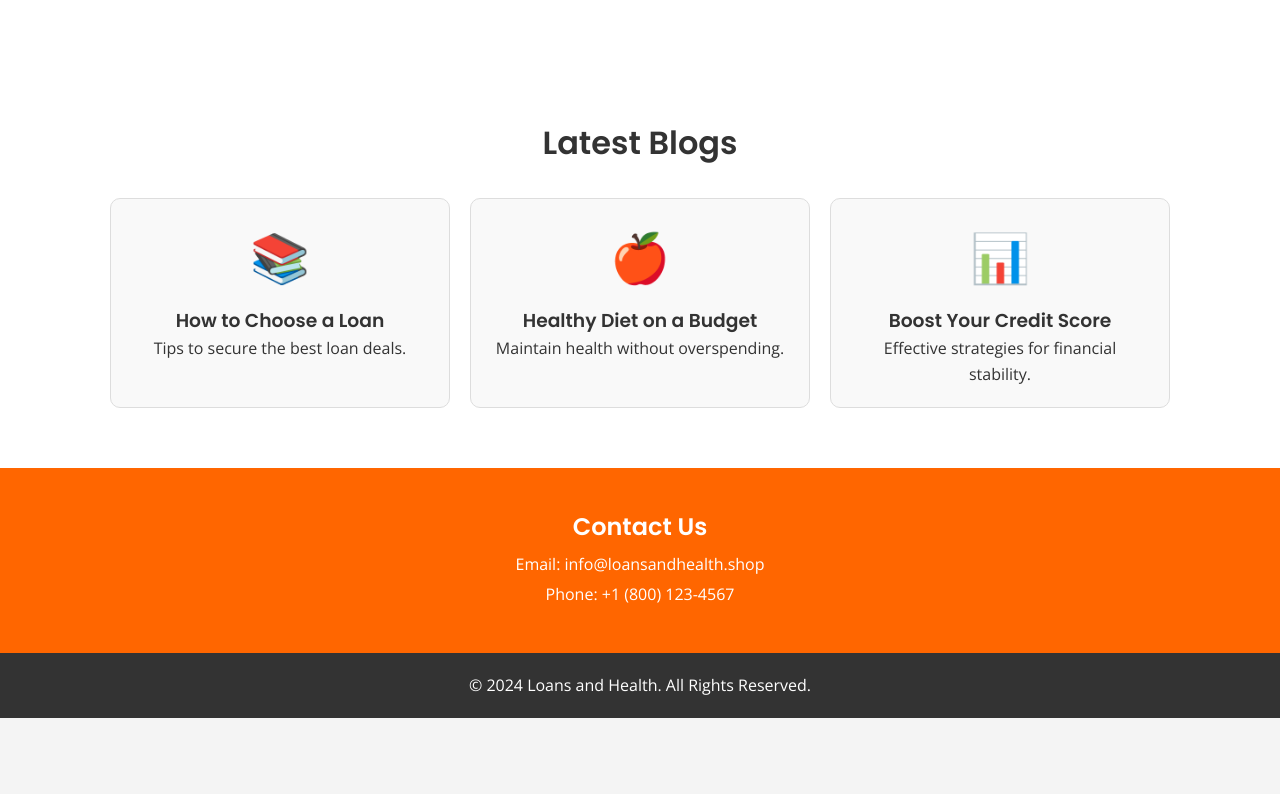
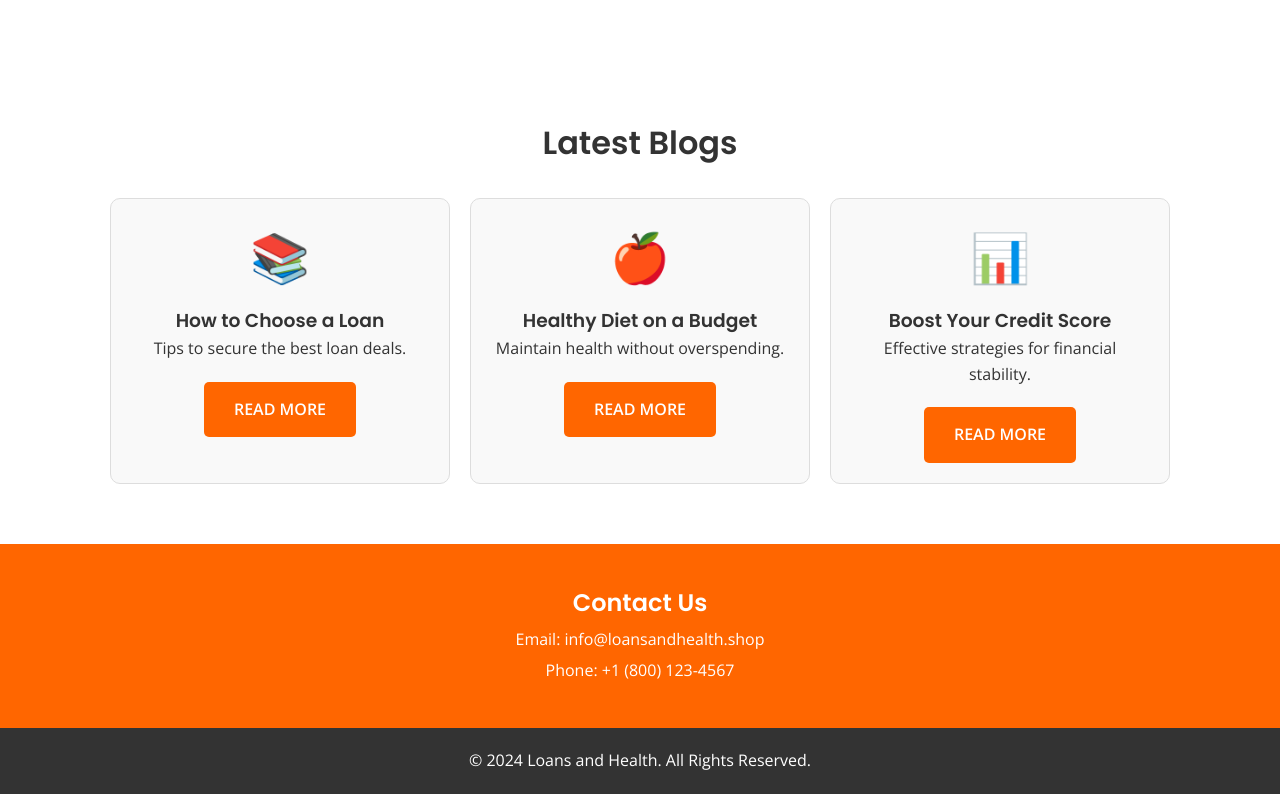
Before and after one commit to Apoorvdev28/Loanandhealth, a plain HTML site: page index.html in a window 1280 px wide. Shown: the part 1899-2693 px from the top of the page. Before the commit the page ends 2617 px from the top, so only its background shows below. Drawn offline with nearby package versions, Linux system fonts and the light colour scheme.

Commit message:
Update index.html

```diff
--- a/index.html
+++ b/index.html
@@ -10,10 +10,6 @@
     <meta property="og:image" content="path-to-image.jpg">
     <meta property="og:url" content="https://yourwebsite.com">
     <title>Loans and Health</title>
-    <!-- Favicon Links -->
-     <link rel="icon" href="assets/favicon.ico" type="image/x-icon">
-     <link rel="icon" href="assets/favicon-32x32.png" type="image/png" sizes="32x32">
-     <link rel="icon" href="assets/favicon-16x16.png" type="image/png" sizes="16x16">
     <link href="https://fonts.googleapis.com/css2?family=Open+Sans:wght@400;600&family=Poppins:wght@600&display=swap" rel="stylesheet">
     <style>
         /* Global Styles */
@@ -401,16 +397,19 @@
                     <div class="logo">📚</div>
                     <h3>How to Choose a Loan</h3>
                     <p>Tips to secure the best loan deals.</p>
+                    <a href="#" class="cta-button">Read More</a>
                 </div>
                 <div class="card post">
                     <div class="logo">🍎</div>
                     <h3>Healthy Diet on a Budget</h3>
                     <p>Maintain health without overspending.</p>
+                    <a href="#" class="cta-button">Read More</a>
                 </div>
                 <div class="card post">
                     <div class="logo">📊</div>
                     <h3>Boost Your Credit Score</h3>
                     <p>Effective strategies for financial stability.</p>
+                    <a href="#" class="cta-button">Read More</a>
                 </div>
             </div>
         </div>
```
